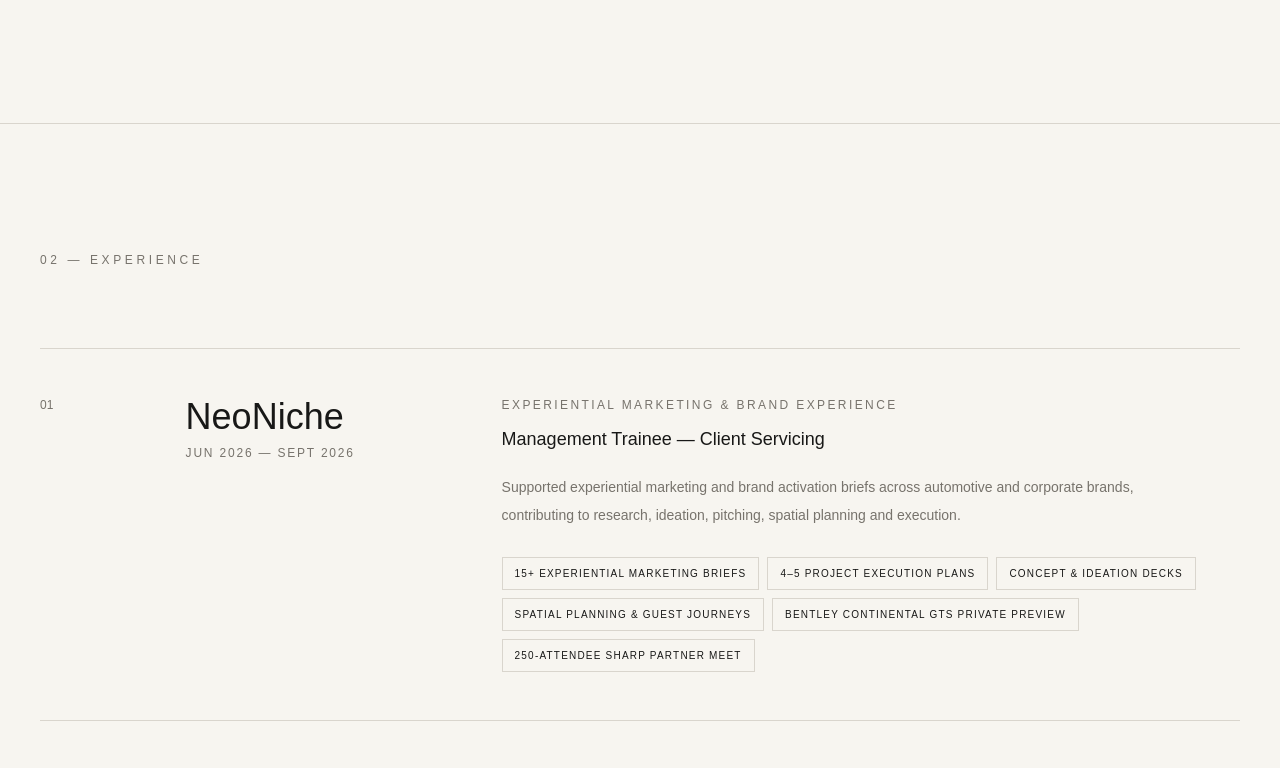
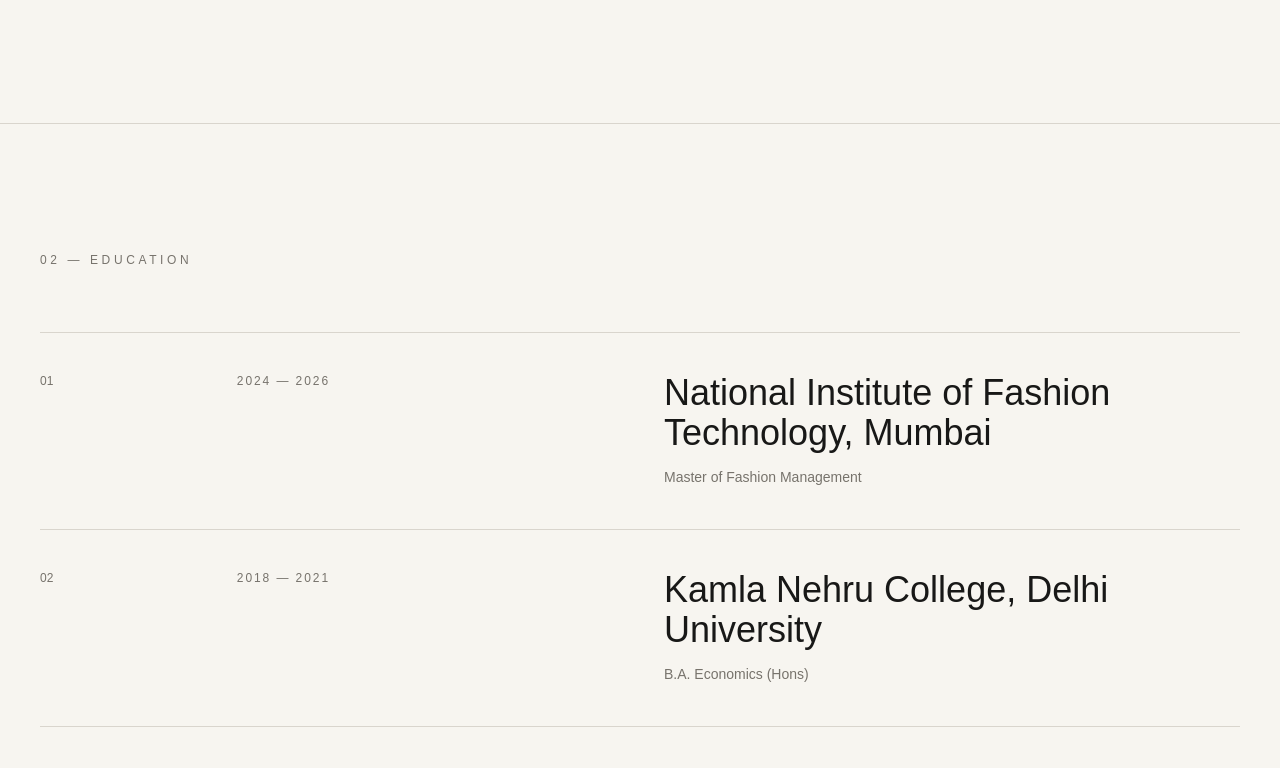
Before and after one commit to FairyChan/Portfolio, a Next.js app: page / in a window 1280 px wide. Shown: the part 1660-2428 px from the top of the page. Built offline with nearby package versions, Linux system fonts and the light colour scheme.

Commit message:
Align portfolio with updated resume

```diff
--- a/app/page.tsx
+++ b/app/page.tsx
@@ -1,9 +1,9 @@
 import Navbar from "@/components/Navbar";
 import Hero from "@/components/Hero";
 import About from "@/components/About";
+import Education from "@/components/Education";
 import Experience from "@/components/Experience";
 import Projects from "@/components/Projects";
-import Recognition from "@/components/Recognition";
 import Skills from "@/components/Skills";
 import Contact from "@/components/Contact";
 
@@ -11,21 +11,19 @@
   return (
     <>
       <Navbar />
-
       <main>
         <Hero />
         <About />
+        <Education />
         <Experience />
         <Projects />
-        <Recognition />
         <Skills />
         <Contact />
       </main>
-
       <footer className="border-t border-[#d9d5cd] px-6 py-8 md:px-10">
         <div className="mx-auto flex max-w-[1400px] flex-col justify-between gap-3 text-[10px] uppercase tracking-[0.2em] text-[#77736c] md:flex-row">
           <p>© 2026 Astha Singh</p>
-          <p>Fashion · Commerce · Experience</p>
+          <p>Fashion Management · Product · Brand</p>
         </div>
       </footer>
     </>
```
